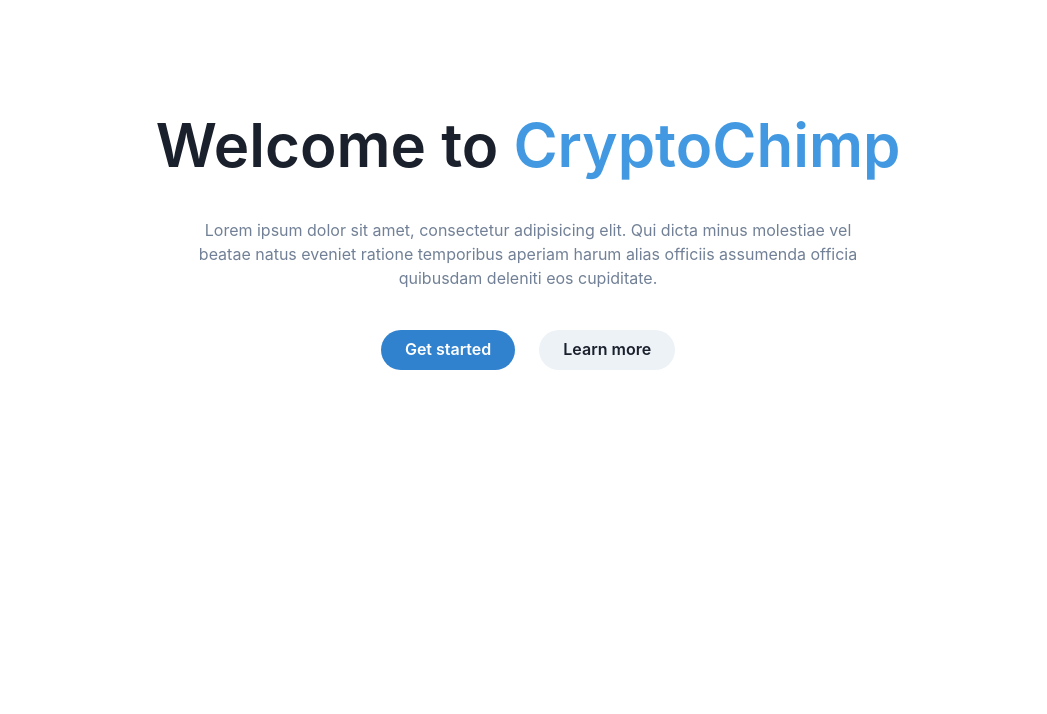
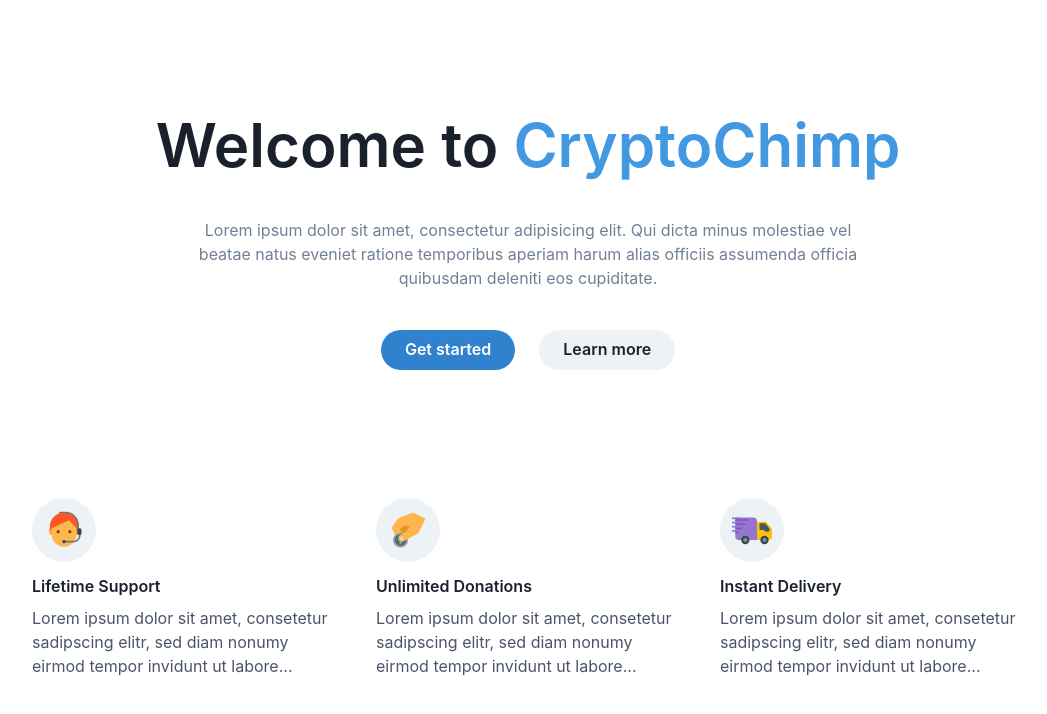
Before and after one commit to CryptoChimp/client, a React (Create React App) app: page / in a window 1280 px wide. Shown: the top 714 px of the page, without its empty margins (112-1159 px from the left). Built offline with nearby package versions, Linux system fonts and the light colour scheme; no server answers.

Commit message:
Design Feature component

```diff
--- a/package.json
+++ b/package.json
@@ -10,7 +10,7 @@
     "framer-motion": "^4",
     "react": "^17.0.2",
     "react-dom": "^17.0.2",
-    "react-icons": "^4.2.0",
+    "react-icons": "^4.3.1",
     "react-router-dom": "^5.2.0",
     "react-scripts": "4.0.3"
   },
--- /dev/null
+++ b/src/components/landing/Features.js
@@ -0,0 +1,64 @@
+import React from 'react';
+import {
+  Box,
+  SimpleGrid,
+  Icon,
+  Text,
+  Stack,
+  Flex,
+  Center,
+} from '@chakra-ui/react';
+import { FcAssistant, FcDonate, FcInTransit } from 'react-icons/fc';
+
+const Feature = ({ title, text, icon }) => {
+  return (
+    <Stack>
+      <Flex
+        w={16}
+        h={16}
+        align={'center'}
+        justify={'center'}
+        color={'white'}
+        rounded={'full'}
+        bg={'gray.100'}
+        mb={1}
+      >
+        {icon}
+      </Flex>
+      <Text fontWeight={600}>{title}</Text>
+      <Text color={'gray.600'}>{text}</Text>
+    </Stack>
+  );
+};
+
+export const Features = () => {
+  return (
+    <Center>
+      <Box p={4} maxW={'5xl'}>
+        <SimpleGrid columns={{ base: 1, md: 3 }} spacing={10}>
+          <Feature
+            icon={<Icon as={FcAssistant} w={10} h={10} />}
+            title={'Lifetime Support'}
+            text={
+              'Lorem ipsum dolor sit amet, consetetur sadipscing elitr, sed diam nonumy eirmod tempor invidunt ut labore...'
+            }
+          />
+          <Feature
+            icon={<Icon as={FcDonate} w={10} h={10} />}
+            title={'Unlimited Donations'}
+            text={
+              'Lorem ipsum dolor sit amet, consetetur sadipscing elitr, sed diam nonumy eirmod tempor invidunt ut labore...'
+            }
+          />
+          <Feature
+            icon={<Icon as={FcInTransit} w={10} h={10} />}
+            title={'Instant Delivery'}
+            text={
+              'Lorem ipsum dolor sit amet, consetetur sadipscing elitr, sed diam nonumy eirmod tempor invidunt ut labore...'
+            }
+          />
+        </SimpleGrid>
+      </Box>
+    </Center>
+  );
+};
--- a/src/components/landing/index.js
+++ b/src/components/landing/index.js
@@ -3,6 +3,7 @@
 
 import { fetchCurrentUser } from '../../api';
 import { Hero } from './Hero';
+import { Features } from './Features';
 
 export const Landing = () => {
   let history = useHistory();
@@ -18,6 +19,7 @@
   return (
     <>
       <Hero />
+      <Features />
     </>
   );
 };
```
Also changed, not shown: 1 other file (tests, documents, lock files or other folders).
